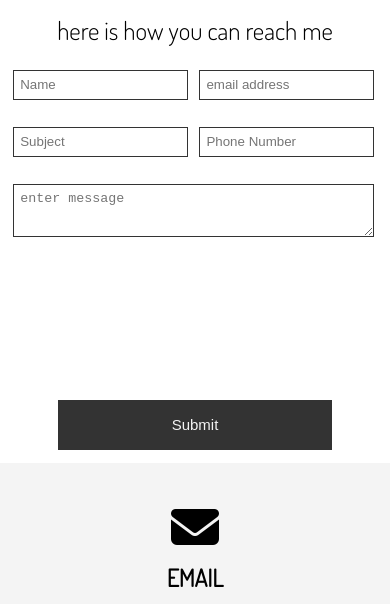
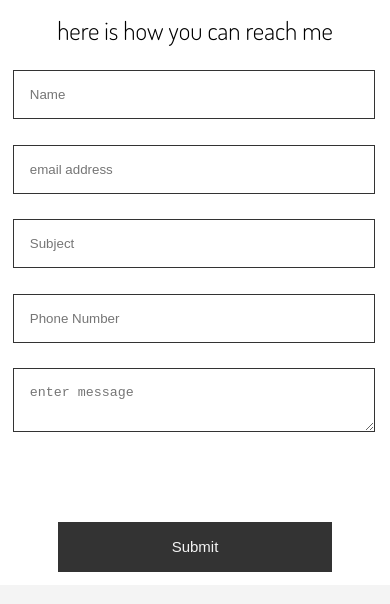
Before and after one commit to Amir2210/JD, a plain HTML site: page contact.html in a window 390 px wide. Shown: the part 180-784 px from the top of the page. Drawn offline with Linux system fonts and the light colour scheme.

Commit message:
change to the contact

```diff
--- a/media.scss
+++ b/media.scss
@@ -181,14 +181,16 @@
     padding: 0.3rem;
   }
   .text-field{
-    grid-gap:0.5rem;
+    grid-template-columns: 1fr;
+    grid-gap: 0.4rem;
     .text-input{
-      padding: 0.4rem;
+      padding: 1rem;
       width: 90%;
+      &:nth-child(5){
+        grid-column: 1 / span 1;
+      }
     }
-    & .message{
-      width: 95%;
-    }
+
   }
 }
 
--- a/scss/style.scss
+++ b/scss/style.scss
@@ -489,7 +489,7 @@ img {
     }
     .text-field{
       display: grid;
-      grid-template-columns: repeat(2, 1fr);
+      grid-template-columns:repeat(2, 1fr);
       grid-gap: 1rem;
       .text-input{
         padding: 0.59rem;
@@ -501,7 +501,6 @@ img {
         }
         &:nth-child(5){
           grid-column: 1 / span 2;
-          grid-row: 3 / span 10;
         }
       }
     }
```
Also changed, not shown: contact.html (+0 -3 lines), media.css, scss/style.css, 2 other files.
